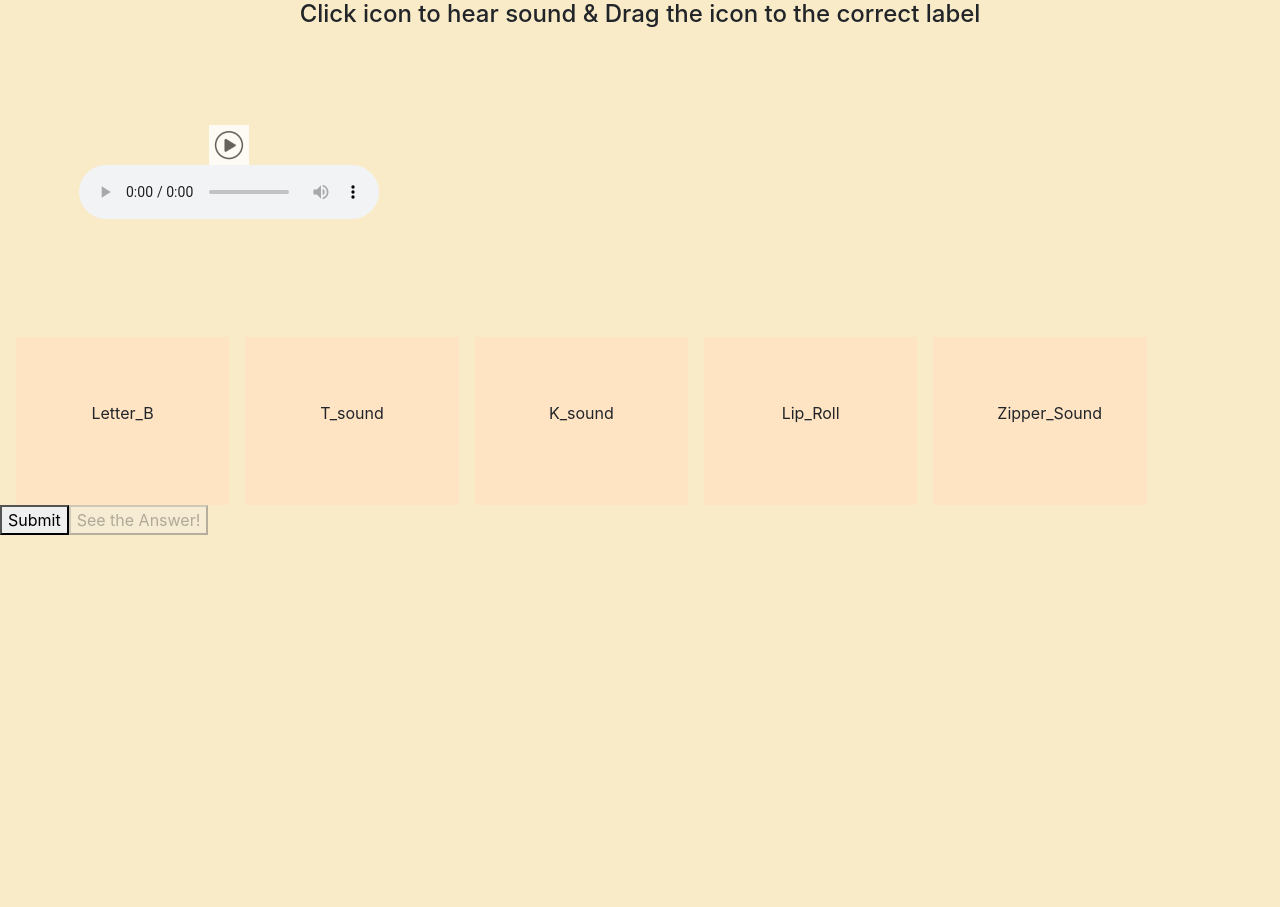
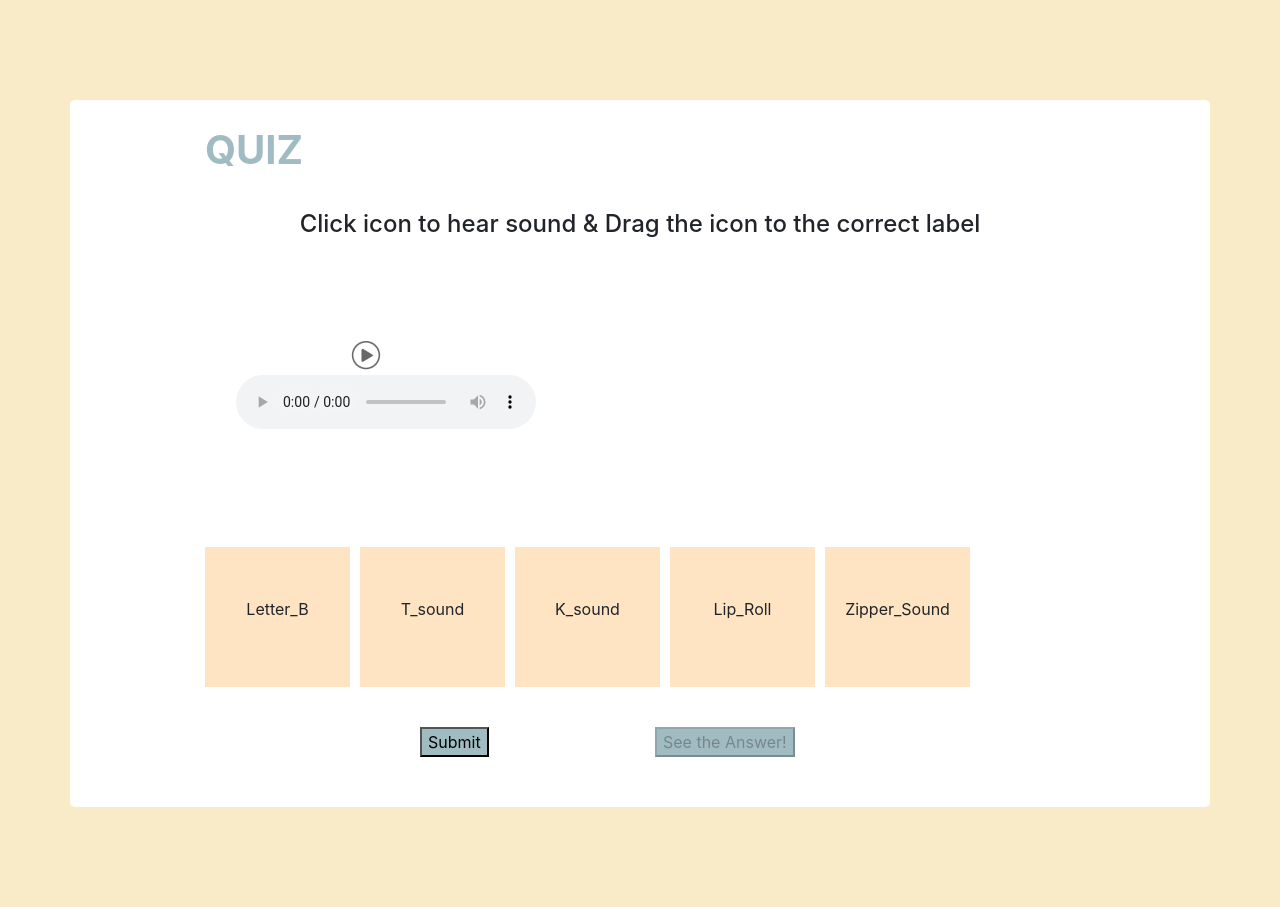
Before and after one commit to JavenW/CS4170GP, a Flask app: page /quiz/1 in a window 1280 px wide. Shown: the part 56-963 px from the top of the page. Before the commit the page ends 591 px from the top, so only its background shows below. Run offline with Flask 2, Linux system fonts and the light colour scheme; some libraries are stand-ins or nearby versions.

Commit message:
Graphic design for quiz-drag

```diff
--- a/static/quiz.css
+++ b/static/quiz.css
@@ -11,9 +11,9 @@
 
 .answer {
     text-align: center;
-    margin-left: 1rem;
+    margin-right: 10px;
     background-color: bisque;
-    padding: 4rem;
+    padding:50px 0px 50px 0px;
 
 }
 
@@ -21,3 +21,29 @@
     margin-top: 6rem;
 
 }
+
+.quiz-box{
+  border-radius: 5px;
+  border-color: black;
+  border-width: 2px;
+  background-color: white;
+  margin-top:100px;
+  margin-bottom: 100px;
+  padding:20px 150px 50px 150px;
+}
+.quiz_title{
+  font-size: 40px;
+  padding-bottom: 30px;
+  color: #A0BCC2;
+  font-weight:bold;
+}
+#submit{
+background-color: #A0BCC2;
+margin-top: 40px;
+margin-left: 200px;
+}
+#next{
+background-color: #A0BCC2;
+margin-top:40px;
+
+}
--- a/static/sound.css
+++ b/static/sound.css
@@ -15,7 +15,7 @@
 .sound-box{
   border-radius: 5px;
   border-color: black;
-  border-width: 2px;
+  border-width: thick;
   background-color: white;
   margin-top:100px;
   margin-bottom: 100px;
--- a/templates/quiz_drag.html
+++ b/templates/quiz_drag.html
@@ -8,7 +8,10 @@
 </script>
 <script type="text/javascript" src="{{ url_for('static', filename = 'quiz.js') }}"></script>
 <link rel="stylesheet" href="{{ url_for('static', filename = 'quiz.css') }}">
-
+<div class='container quiz-box'>
+  <div class="row quiz_title">
+    QUIZ
+  </div>
 <div class="row">
     <div class="col-md-12" style="text-align: center;">
         <h4>Click icon to hear sound & Drag the icon to the correct label </h4>
@@ -24,20 +27,23 @@
 <div class="row an-row" id="answer-section"></div>
 
 <div class="row">
+  <div class="col-md-6">
     <button id="submit">
         Submit
     </button>
-
+  </div>
+  <div class="col-md-6">
     <a href='/answer/{{quiz_id}}'>
         <button id="next">
             See the Answer!
         </button>
 
     </a>
+  </div>
 
 </div>
-
 </div>
 
 
+
 {% endblock %}
```
